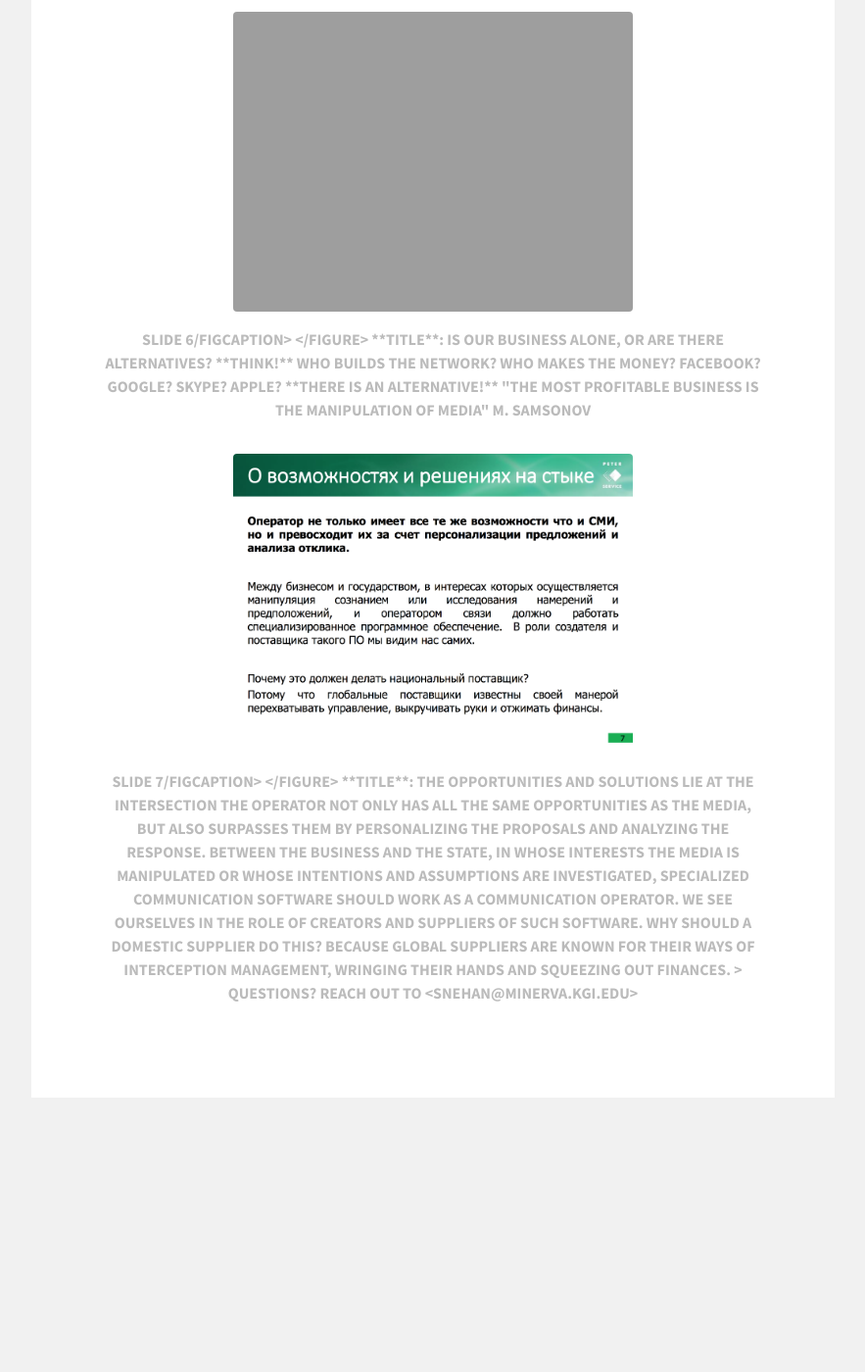
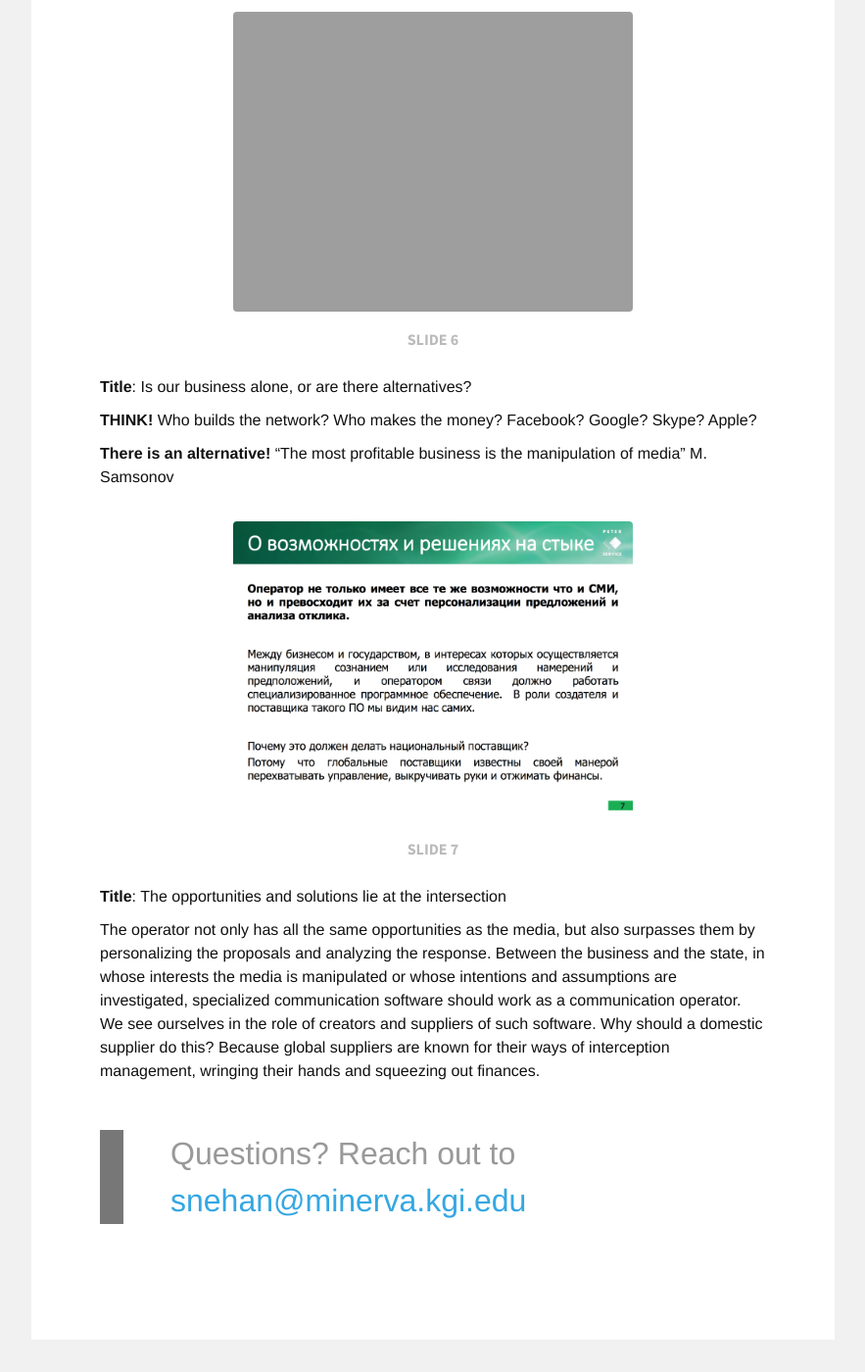
Before and after one commit to snehankekre/snehankekre.github.io, a Jekyll site: the page built from _posts/2017-09-20-PETER-SERVICE.md, in a window 1280 px wide and 1400 px high, scrolled down 4034 px. Shown: the whole window at 98% size, without its empty margins (198-1081 px from the left). Built offline with Jekyll 4.4.1, drawn with Linux system fonts in a browser that asks for light colours; before the commit the page ends 5187 px from its top, so only the background shows below that.

Commit message:
formating

```diff
--- a/_posts/2017-09-20-PETER-SERVICE.md
+++ b/_posts/2017-09-20-PETER-SERVICE.md
@@ -88,7 +88,7 @@
 
 <figure>
     <img src="{{ site.url }}/images/PS-BBR-FORUM-2013/6.png">
-    <figcaption>Slide 6/figcaption>
+    <figcaption>Slide 6</figcaption>
 </figure>
 
 **Title**: Is our business alone, or are there alternatives?
@@ -106,7 +106,7 @@
 
 <figure>
     <img src="{{ site.url }}/images/PS-BBR-FORUM-2013/7.png">
-    <figcaption>Slide 7/figcaption>
+    <figcaption>Slide 7</figcaption>
 </figure>
 
 **Title**: The opportunities and solutions lie at the intersection
```
